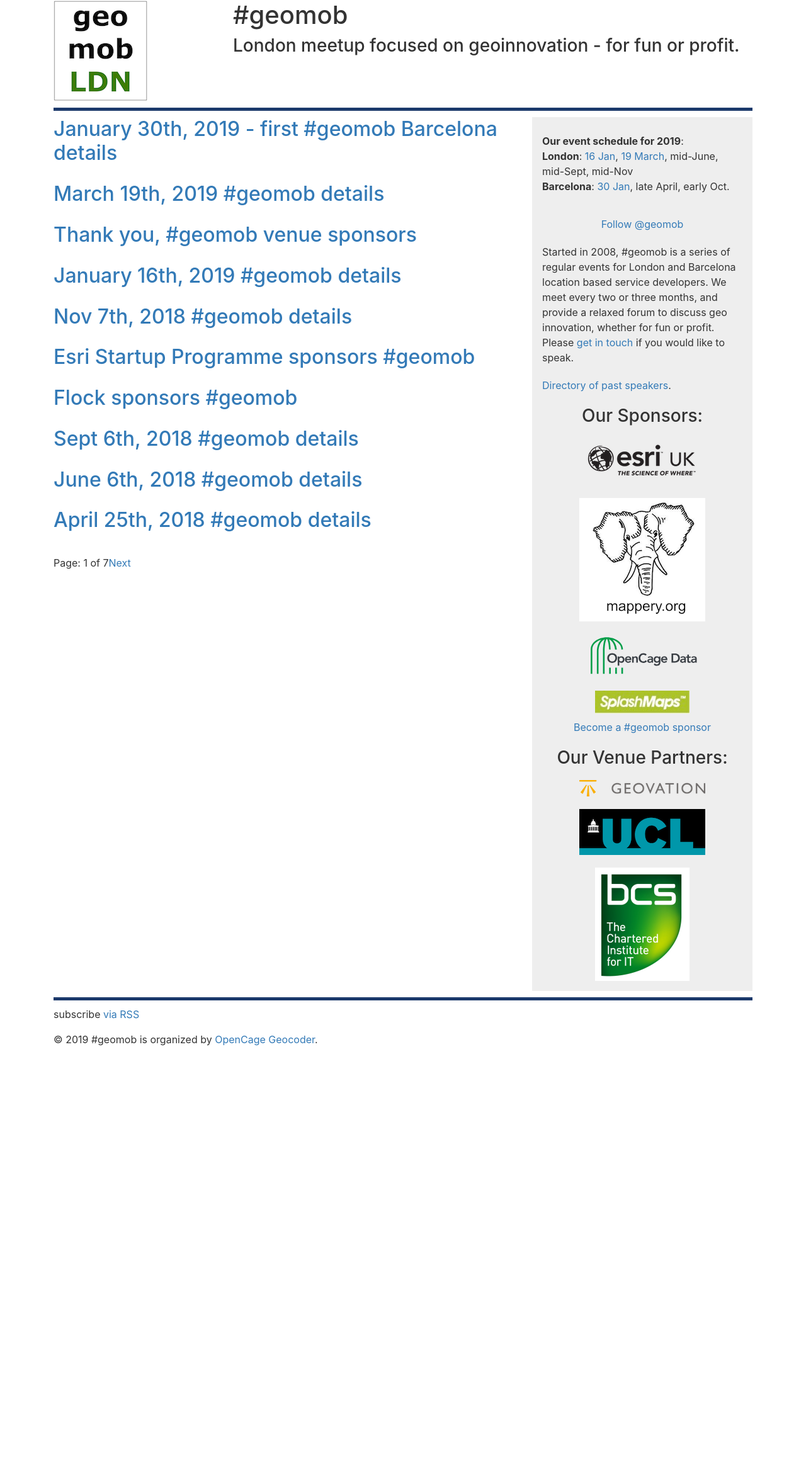
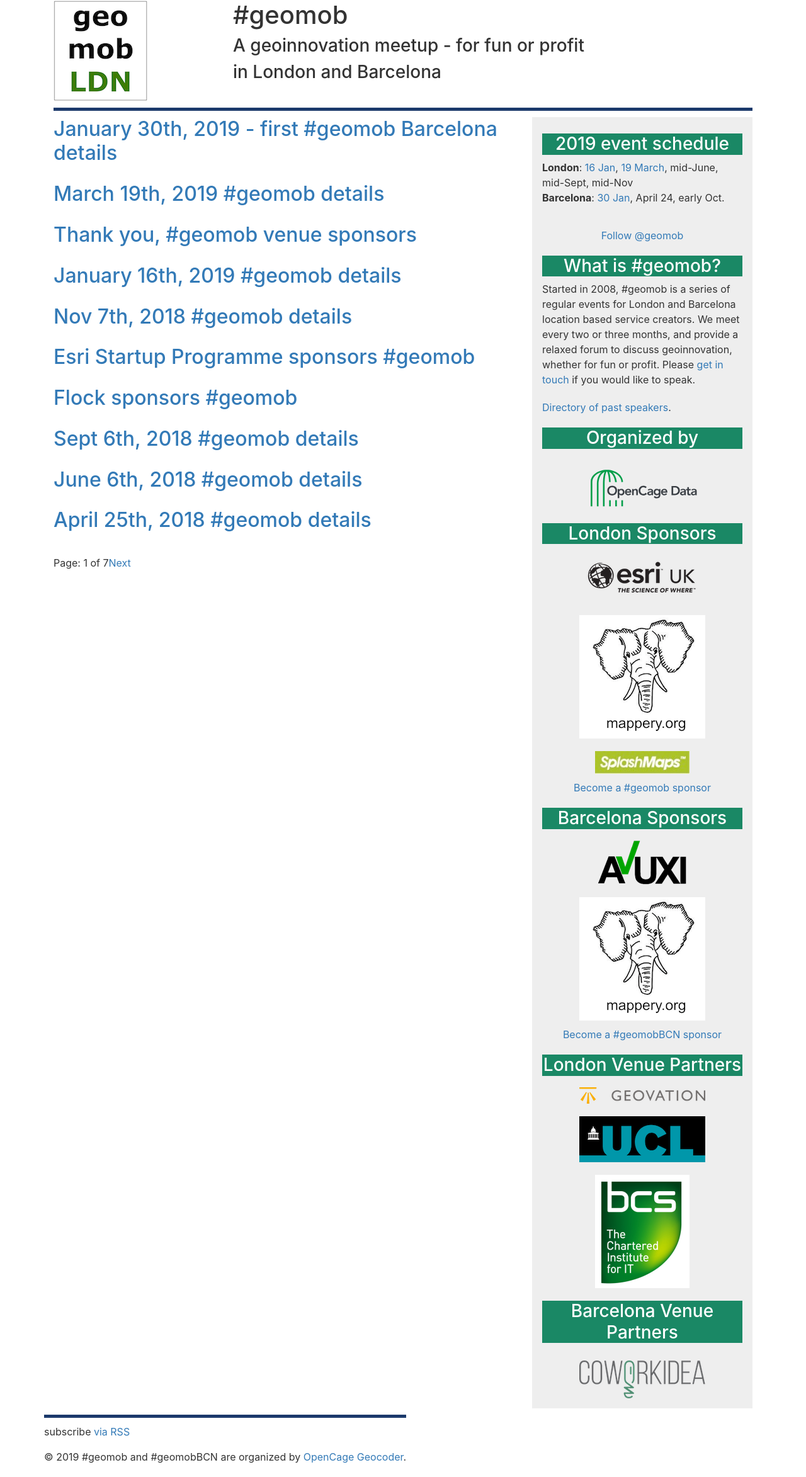
Before and after one commit to geomob/geomob-website, a Jekyll site: the page built from index.html, in a window 1280 px wide. Shown: the whole page at 63% size. Built offline with Jekyll 4.4.1, drawn with Linux system fonts in a browser that asks for light colours; the list of posts is cut into pages by our own code; comment, search, counter and statistics services are not loaded; before the commit the page ends 1683 px from its top, so only the background shows below that.

Commit message:
some layout work, and more geomobBCN

```diff
--- a/_config.yml
+++ b/_config.yml
@@ -12,7 +12,7 @@
 # you will see them accessed via {{ site.title }}, {{ site.email }}, and so on.
 # You can create any custom variable you would like, and they will be accessible
 # in the templates via {{ site.myvariable }}.
-title: geomob London - geoinnovation for fun and profit
+title: geomob - geoinnovation for fun and profit - London and Barcelona
 email: geomob@opencagedata.com
 description: > # this means to ignore newlines until "baseurl:"
   #geomob - geoinnovation for fun and profit
--- a/_includes/css.html
+++ b/_includes/css.html
@@ -17,6 +17,11 @@
   #sidebar {
     background-color: #eee;
     padding: 1em;
+  }
+  .section-head {
+    background-color: #1a8865;
+    color: white;
+    text-align:center;
   }
   .post-list {
     list-style-type: none;
--- a/_includes/footer.html
+++ b/_includes/footer.html
@@ -1,5 +1,5 @@
 {% include green_stripe.html %}
 <div style="margin-bottom:20px;">
   <p class="rss-subscribe">subscribe <a href="{{ "/feed.xml" | relative_url }}">via RSS</a></p>
-  &copy; 2019 #geomob is organized by <a href="https://opencagedata.com">OpenCage Geocoder</a>.
+  &copy; 2019 #geomob and #geomobBCN are organized by <a href="https://opencagedata.com">OpenCage Geocoder</a>.
 </div>
--- a/_includes/header.html
+++ b/_includes/header.html
@@ -4,7 +4,8 @@
   </div>
   <div class="col-md-9">
     <h1>#geomob</h1>
-    <h3>London meetup focused on geoinnovation - for fun or profit.</h3>
+    <h3>A geoinnovation meetup - for fun or profit</h3>
+    <h3>in London and Barcelona</h3>
   </div>
 </div>
 {% include green_stripe.html %}
--- a/_includes/sidebar.html
+++ b/_includes/sidebar.html
@@ -1,7 +1,8 @@
 <div id="sidebar">
   <div class="p10">
-    <b>Our event schedule for 2019</b>:
-    <br/>
+    <h3 class="section-head">2019 event schedule</h3>
+
+
     <b>London</b>:
     <a href="/post/jan-16th-2019-geomob-details">16 Jan</a>,
     <a href="/post/mar-19th-2019-geomob-details">19 March</a>,
@@ -11,7 +12,7 @@
     <p/>
     <b>Barcelona</b>:
     <a href="/post/jan-30th-2019-geomob-barcelona-details">30 Jan</a>,
-    late April,
+    April 24,
     early Oct.
   </div>
 
@@ -20,9 +21,11 @@
   </div>
 
   <div class="p20">
+    <h3 class="section-head">What is #geomob?</h3>
+
     Started in 2008, #geomob is a series of regular events for London and Barcelona
-    location based service developers. We meet every two or three months, and provide a
-    relaxed forum to discuss geo innovation, whether for fun or profit. Please
+    location based service creators. We meet every two or three months, and provide a
+    relaxed forum to discuss geoinnovation, whether for fun or profit. Please
     <a href="https://opencagedata.com/contact">get in touch</a> if you would
     like to speak.
   </div>
@@ -31,7 +34,16 @@
   </div>
 
   <div class="p20" style="text-align:center;">
-    <h3>Our Sponsors:</h3>
+    <h3 class="section-head">Organized by</h3>
+    <div class="p20">
+      <a href="https://opencagedata.com">
+        <img src="/images/opencage-geocoder-logo.green.svg" height="70" alt="OpenCage Geocoder">
+      </a>
+    </div>
+  </div>
+
+  <div class="p20" style="text-align:center;">
+    <h3 class="section-head">London Sponsors</h3>
     <div class="p10">
       <a href="https://developers.arcgis.com/startups/">
         <img src="/images/esri2.png" alt="Esri Startup Programme" width="200" height="75">
@@ -45,23 +57,37 @@
     </div>
 
     <div class="p20">
-      <a href="https://opencagedata.com">
-        <img src="/images/opencage-geocoder-logo.green.svg" height="70" alt="OpenCage Geocoder">
+      <a href="http://www.splash-maps.com">
+        <img src="/images/splashmaps.jpg" alt="SplashMaps" width="150" height="36">
+      </a>
+    </div>
+    <div class="p10">
+      <a href="/sponsorship">Become a #geomob sponsor</a>
+    </div>
+  </div>
+
+  <div class="p20" style="text-align:center;">
+    <h3 class="section-head">Barcelona Sponsors</h3>
+    <div class="p10">
+      <a href="https://www.avuxi.com">
+        <img src="/images/avuxi.png" alt="AVUXI" width="140" height="70">
       </a>
     </div>
 
     <div class="p20">
-      <a href="http://www.splash-maps.com">
-        <img src="/images/splashmaps.jpg" alt="SplashMaps" width="150" height="36">
+      <a href="http://mappery.org/">
+        <img src="/images/mappery.png" alt="Mappery" width="200" height="196">
       </a>
     </div>
 
     <div class="p10">
-      <a href="/sponsorship">Become a #geomob sponsor</a>
+      <a href="/sponsorship">Become a #geomobBCN sponsor</a>
     </div>
+
   </div>
+
   <div class="p20" style="text-align:center;">
-    <h3>Our Venue Partners:</h3>
+    <h3 class="section-head">London Venue Partners</h3>
     <div class="p10">
       <a href="https://geovation.uk">
         <img src="/images/geovation_margin.png" alt="GEOVATION" width="200" height="26">
@@ -72,12 +98,19 @@
         <img src="/images/UCL_margin.png" alt="UCL Dept. of Geography" width="200" height="73">
       </a>
     </div>
-
     <div class="p20">
       <a href="https://www.bcs.org">
         <img src="/images/bcs.png" alt="BCS" width="150" height="180">
       </a>
     </div>
 
+    <div class="p20" style="text-align:center;">
+    <h3 class="section-head">Barcelona Venue Partners</h3>
+    <div class="p20">
+      <a href="https://coworkidea.com/en/">
+        <img src="/images/coworkidea.png" alt="Coworkidea" width="200" height="60">
+      </a>
+    </div>
+
   </div>
 </div>
```
Also changed, not shown: images/avuxi.png (added), images/coworkidea.png (added).
